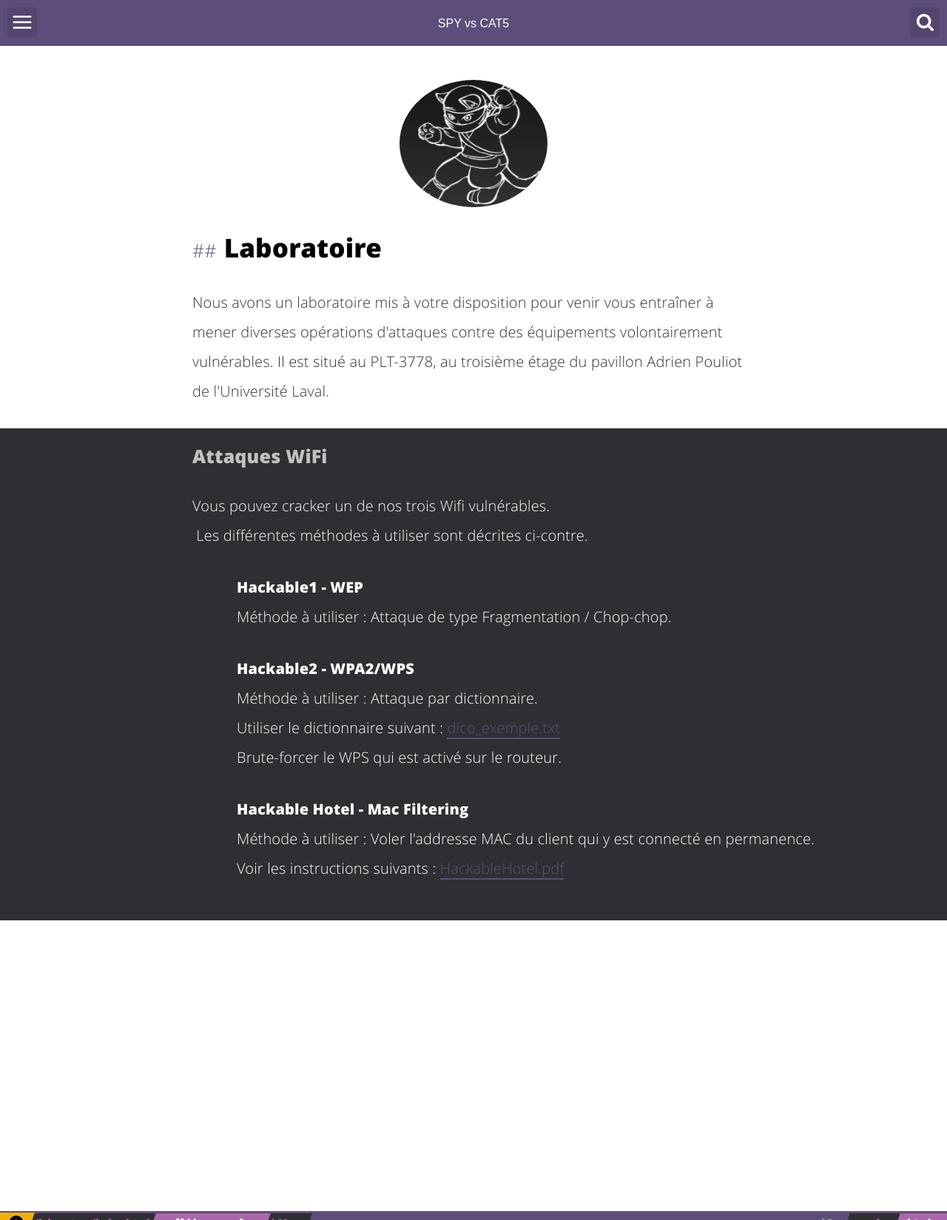
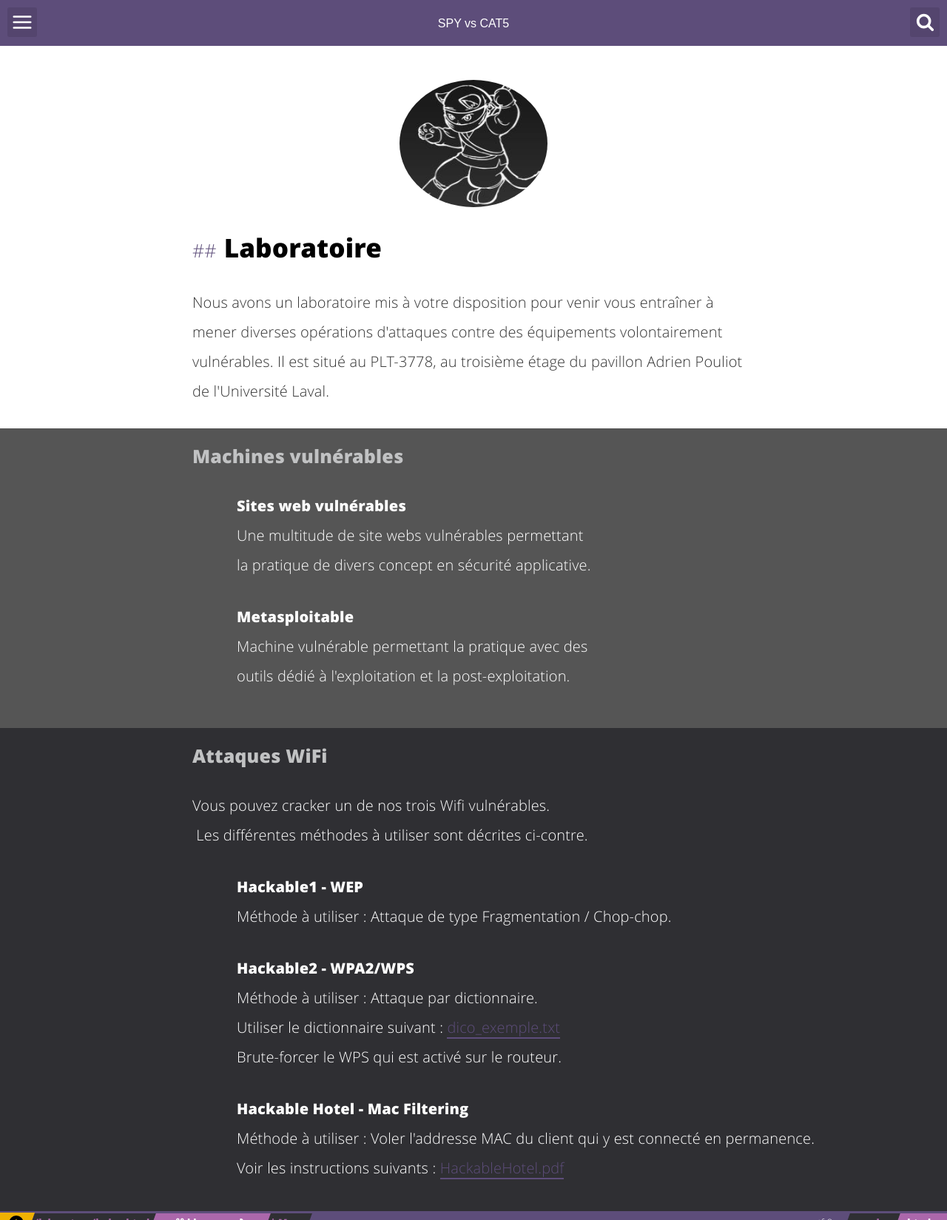
Before and after one commit to SpyVsCat5/SpyVsCat5.github.io, a Jekyll site: the page built from laboratory.html, in a window 1280 px wide. Shown: the whole page at 74% size. Built offline with Jekyll 4.4.1, drawn with Linux system fonts in a browser that asks for light colours.

Commit message:
Finishes laboratory page

```diff
--- a/assets/css/override.css
+++ b/assets/css/override.css
@@ -21,7 +21,7 @@
   color: #bbb;
 }
 
-.svc-evenements {
+.svc-no-margin-bottom {
   margin-bottom: 0;
 }
 
--- a/events.html
+++ b/events.html
@@ -22,7 +22,7 @@ description: "Liste des événements à venir"
      {% capture current_color %}{% endcapture %}
     {% endif %}
 
-    <figure class="highlight svc-evenements {{current_color}}">
+    <figure class="highlight svc-no-margin-bottom {{current_color}}">
     <h3>{{post.title}}</h3>
     <ul>
       <li>Date: {{post.date_fr}}</li>
--- a/laboratory.html
+++ b/laboratory.html
@@ -14,8 +14,28 @@ permalink: /laboratory/index.html
     vulnérables. Il est situé au PLT-3778, au troisième étage du pavillon Adrien
     Pouliot de l'Université Laval.</p>
 
-    <figure class="highlight">
-    <h3>Attaques WiFi</h3>
+  <figure class="highlight svc-no-margin-bottom svc-color-light-grey">
+    <h3>Machines vulnérables</h3>
+    <ul class="svc-lab-description">
+      <li>
+        <ul class="svc-lab-description">
+          <li><div class="svc-lab-title"><b>Sites web vulnérables</b></div></li>
+          <li>Une multitude de site webs vulnérables permettant<br/>la pratique de divers concept
+            en sécurité applicative.</li>
+        </ul>
+      </li>
+      <li>
+        <ul class="svc-lab-description">
+          <li><div class="svc-lab-title"><b>Metasploitable</b></div></li>
+          <li>Machine vulnérable permettant la pratique avec des <br>outils
+            dédié à l'exploitation et la post-exploitation.</li>
+        </ul>
+      </li>
+    </ul>
+  </figure>
+
+  <figure class="highlight svc-no-margin-bottom">
+  <h3>Attaques WiFi</h3>
     <p class="svc-highlight-text">Vous pouvez cracker un de nos trois Wifi vulnérables.
       <br/>
       Les différentes méthodes à utiliser sont décrites ci-contre.</p>
@@ -39,8 +59,9 @@ permalink: /laboratory/index.html
         <ul class="svc-lab-description">
           <li><div class="svc-lab-title"><b>Hackable Hotel - Mac Filtering</b></div></li>
           <li>Méthode à utiliser : Voler l'addresse MAC du client qui y est connecté en permanence.</li>
-          <li>Voir les instructions suivants : <a href="/assets/downloads/pdf/HackableHotel.pdf">HackableHotel.pdf</a</li>
+          <li>Voir les instructions suivants : <a href="/assets/downloads/pdf/HackableHotel.pdf" target="_blank">HackableHotel.pdf</a></li>
         </ul>
       </li>
     </ul>
+  </figure>
 </div>
```
